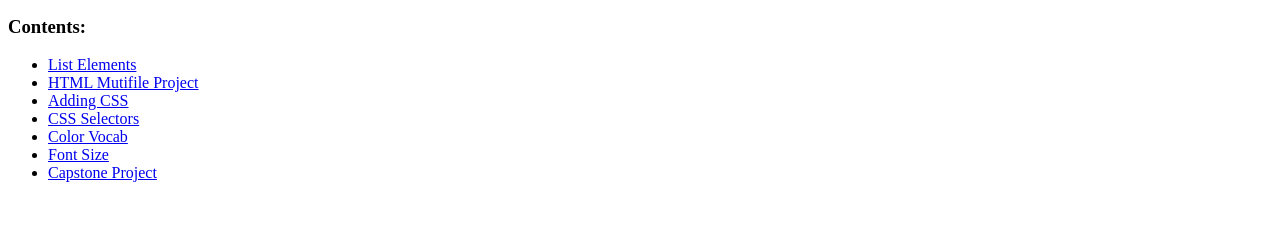
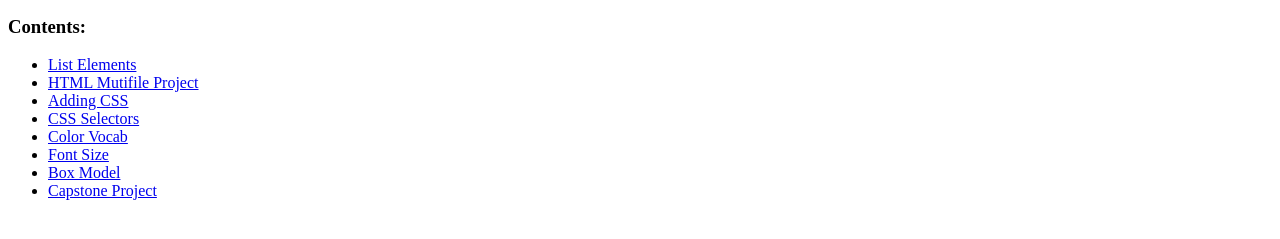
Before and after one commit to RonnyPacheco/web-dev-learn, a plain HTML site: page index.html in a window 1280 px wide. Shown: the part 101-340 px from the top of the page. Drawn offline with Linux system fonts and the light colour scheme.

Commit message:
adding css box into index.

```diff
--- a/index.html
+++ b/index.html
@@ -25,6 +25,7 @@
         <li><a href="./5.3 CSS Selectors/"> CSS Selectors</a></li>
         <li><a href="./5.4 Color Vocab Project/">Color Vocab</a></li>
         <li><a href="./6.1 Font Properties/">Font Size</a></li>
+        <li><a href="./6.3 CSS Box Model">Box Model</a></li>
         <li><a href="./Capstone Project 1/">Capstone Project</a></li>
     </ul>
 
```
